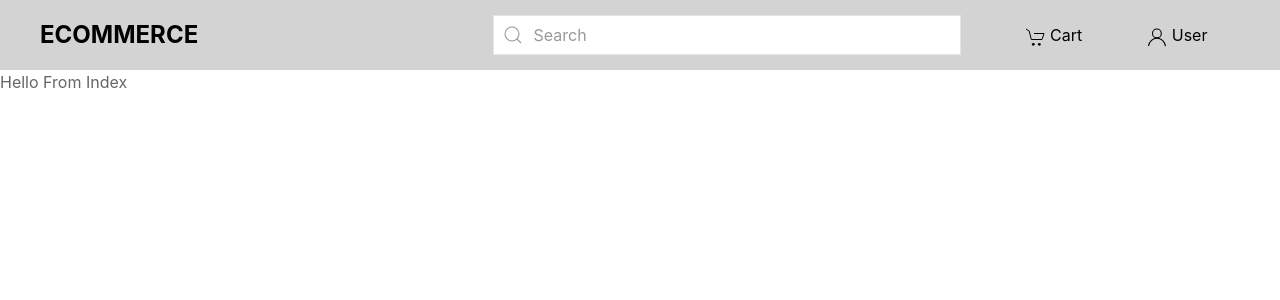
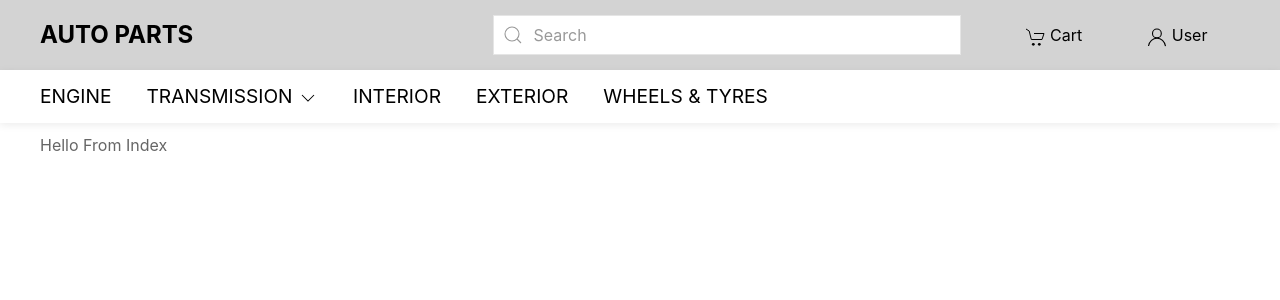
Before and after one commit to donxp/ecommerce-client, a Nuxt app: page / in a window 1280 px wide. Shown: the top 300 px of the page. Built offline with nearby package versions, Linux system fonts and the light colour scheme.

Commit message:
add header, navbar and user dropdown components

```diff
--- a/components/Header.vue
+++ b/components/Header.vue
@@ -2,25 +2,32 @@
     <div class="header">
         <div class="uk-container uk-flex uk-flex-between uk-flex-middle">
             <div class="logo">
-                Ecommerce
+                Auto parts
             </div>
             <div class="header-items uk-flex uk-flex-middle uk-flex-1 uk-flex-around">
                 <div class="header-search-bar uk-inline">
                     <span class="uk-form-icon" uk-icon="search"></span>
                     <input type="text" class="uk-input" placeholder="Search">
                 </div>
-                <div class="header-basket">
+                <div class="header-cart">
                     <span uk-icon="cart"></span>
                     Cart
                 </div>
-                <div class="header-basket">
-                    <span uk-icon="user"></span>
-                    User
+                <div class="header-user">
+                    <UserDropdown />
                 </div>
             </div>
         </div>
     </div>
 </template>
+
+<script>
+import UserDropdown from './UserDropdown'
+
+export default {
+    components: { UserDropdown }
+}
+</script>
 
 <style scoped>
 .header {
@@ -40,13 +47,10 @@
 
 .header-items {
     max-width: 65%;
+    color: black;
 }
 
 .header-search-bar {
     min-width: 60%;
 }
-
-.header-basket {
-    color: black;
-}
 </style>
--- /dev/null
+++ b/components/Navbar.vue
@@ -0,0 +1,62 @@
+<template>
+    <div class="navbar uk-box-shadow-small">
+        <div class="uk-container uk-flex uk-flex-middle">
+            <div v-for="(item, index) in items" :key="index" class="navbar-item">
+                {{ item.name }}
+                <span v-if="item.children && item.children.length > 0" uk-icon="chevron-down"></span>
+            </div>
+        </div>
+    </div>
+</template>
+
+<script>
+export default {
+    data() {
+        return {
+            items: [
+                {
+                    name: 'Engine'
+                },
+                {
+                    name: 'Transmission',
+                    children: [
+                        {
+                            name: 'Clutches'
+                        },
+                        {
+                            name: 'Flywheel'
+                        }
+                    ]
+                },
+                {
+                    name: 'Interior'
+                },
+                {
+                    name: 'Exterior'
+                },
+                {
+                    name: 'Wheels & Tyres'
+                }
+            ]
+        }
+    }
+}
+</script>
+
+<style scoped>
+/* .navbar > .uk-container {
+    min-height: 45px;
+} */
+
+.navbar-item {
+    padding: 12px 0;
+    text-transform: uppercase;
+    color: black;
+    font-size: 1.2em;
+    font-weight: 400;
+}
+
+.navbar-item:not(:first-of-type) {
+    margin-left: 35px;
+}
+</style>
--- /dev/null
+++ b/components/UserDropdown.vue
@@ -0,0 +1,34 @@
+<template>
+    <div>
+        <div>
+            <span uk-icon="user"></span>
+            User
+        </div>
+        <div uk-drop="pos: bottom-right">
+            <div class="uk-card uk-card-body uk-card-default user-dropdown" style="width: 400px;">
+                <h3 class="uk-text-center">Sign In</h3>
+
+                <form class="uk-form-stacked">
+                    <div class="uk-margin">
+                        <label class="uk-form-label" for="form-stacked-text">Email</label>
+                        <div class="uk-form-controls">
+                            <input class="uk-input" id="form-stacked-text" type="text" placeholder="Email">
+                        </div>
+                    </div>
+                    <div class="uk-margin">
+                        <label class="uk-form-label" for="form-stacked-text">Password</label>
+                        <div class="uk-form-controls">
+                            <input class="uk-input" id="form-stacked-text" type="password" placeholder="Password">
+                        </div>
+                    </div>
+                </form>
+            </div>
+        </div>
+    </div>
+</template>
+
+<style scoped>
+.user-dropdown {
+    padding: 15px 20px;
+}
+</style>
--- a/layouts/default.vue
+++ b/layouts/default.vue
@@ -1,13 +1,18 @@
 <template>
   <div>
     <Header />
-    <nuxt />
+    <Navbar />
+    <div class="uk-container uk-margin-small-top">
+      <nuxt />
+    </div>
   </div>
 </template>
 
 <script>
 import Header from '../components/Header'
+import Navbar from '../components/Navbar'
+
 export default {
-  components: { Header }
+  components: { Header, Navbar }
 }
 </script>
```
